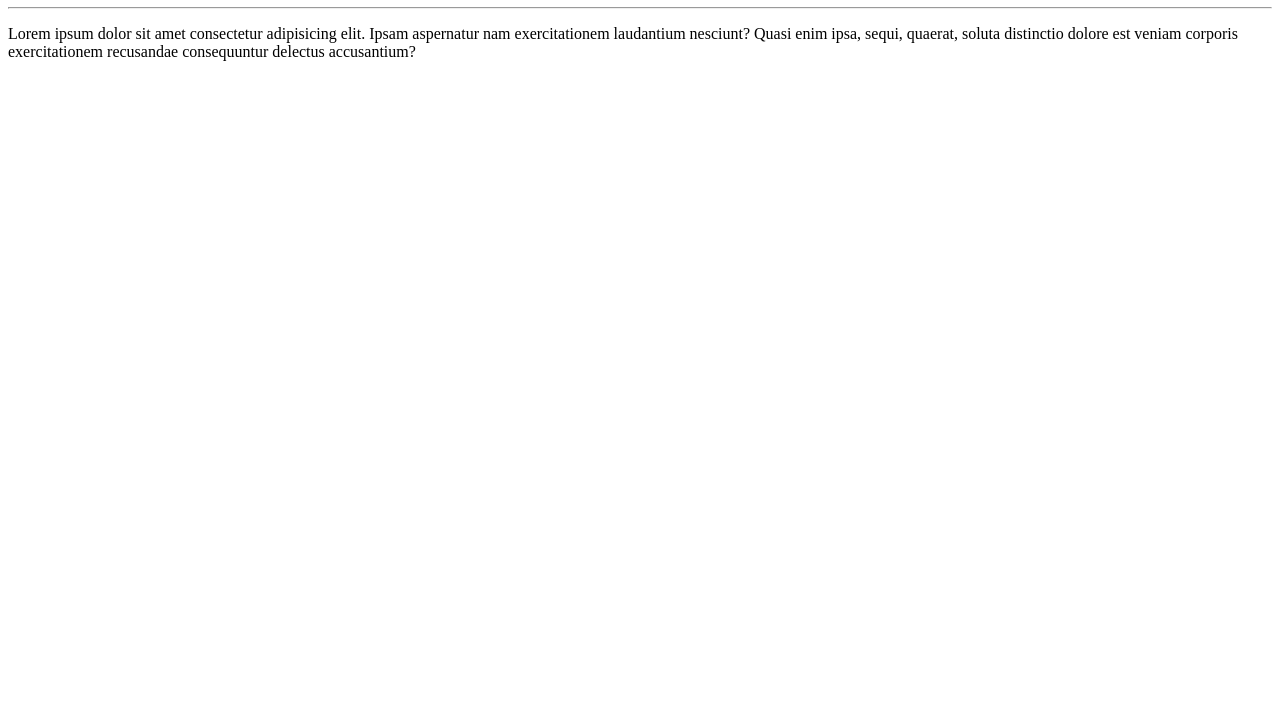
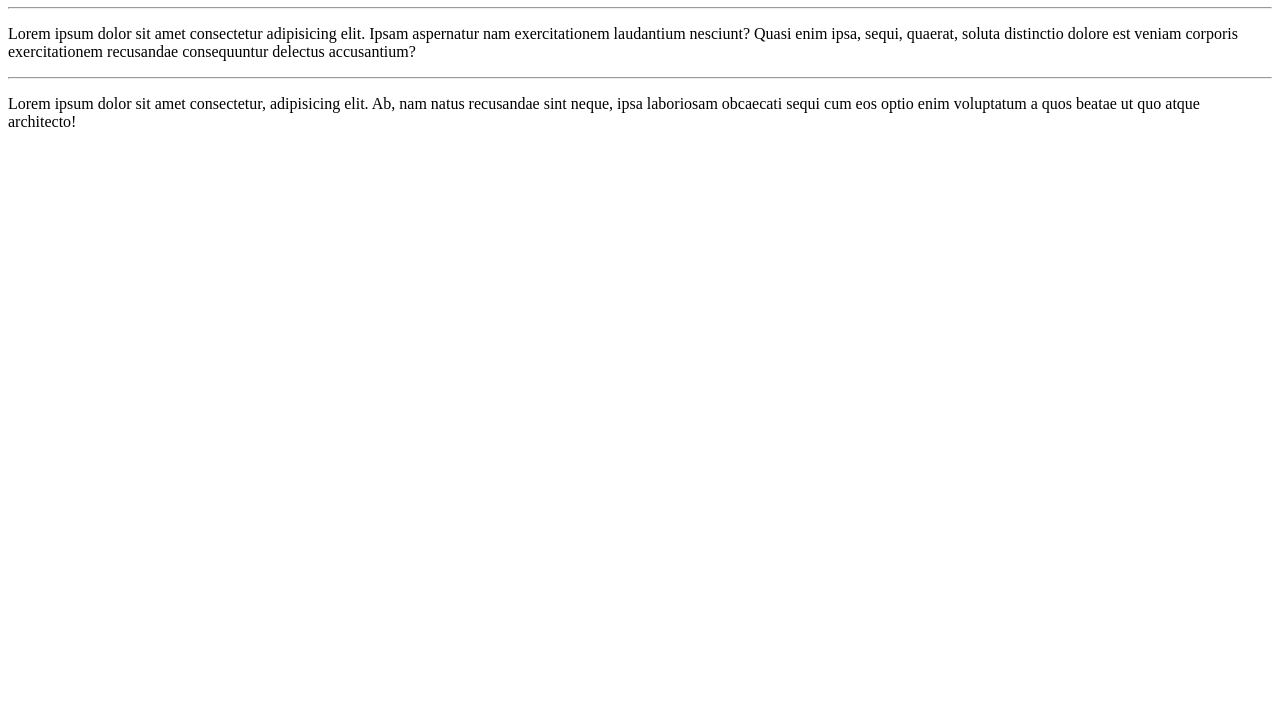
Before and after one commit to IrinaKrdmva/Hello-World, a plain HTML site: page example_site/index.html in a window 1280 px wide. Shown: the part 73-800 px from the top of the page. Drawn offline with Linux system fonts and the light colour scheme.

Commit message:
Add new p

```diff
--- a/example_site/index.html
+++ b/example_site/index.html
@@ -10,9 +10,17 @@
 <body>
     <h1>Hello World!!</h1>
     <hr>
-    <p>Lorem ipsum dolor sit amet consectetur adipisicing elit. Ipsam aspernatur nam exercitationem laudantium nesciunt?
+    <p>
+        Lorem ipsum dolor sit amet consectetur adipisicing elit. Ipsam aspernatur nam exercitationem laudantium
+        nesciunt?
         Quasi enim ipsa, sequi, quaerat, soluta distinctio dolore est veniam corporis exercitationem recusandae
-        consequuntur delectus accusantium?</p>
+        consequuntur delectus accusantium?
+    </p>
+    <hr>
+    <p>
+        Lorem ipsum dolor sit amet consectetur, adipisicing elit. Ab, nam natus recusandae sint neque, ipsa laboriosam
+        obcaecati sequi cum eos optio enim voluptatum a quos beatae ut quo atque architecto!
+    </p>
 </body>
 
 </html>
```
